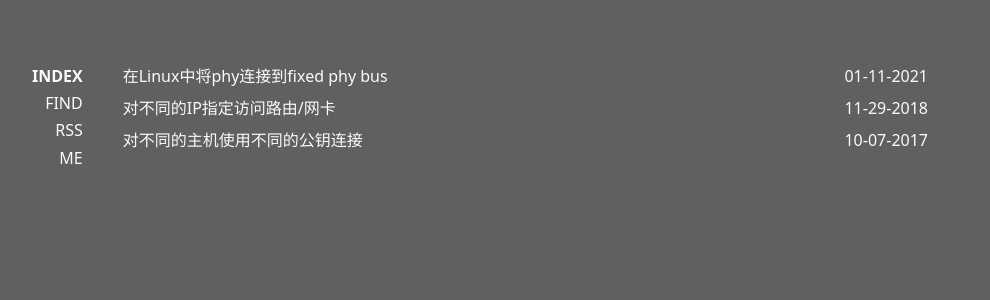
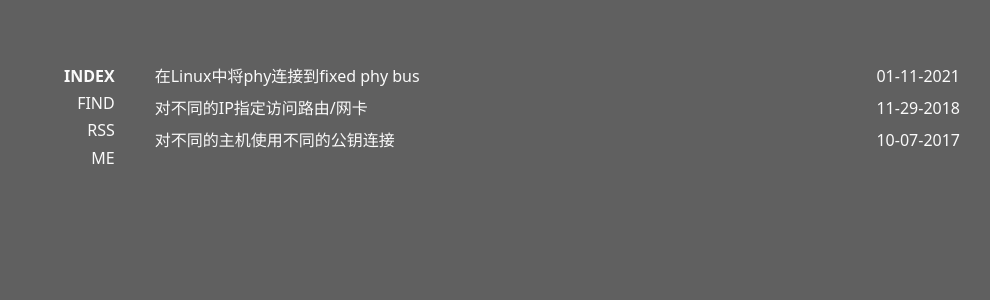
Before and after one commit to fixed-link/fixed-link.com, a Jekyll site: the page built from index.html, in a window 1280 px wide. Shown: the top 300 px of the page, without its empty margins (128-1118 px from the left). Built offline with Jekyll 4.4.1, drawn with Linux system fonts in a browser that asks for light colours.

Commit message:
update css

```diff
--- a/_sass/_main.scss
+++ b/_sass/_main.scss
@@ -182,7 +182,7 @@ main {
 	display:flex;
 	flex-wrap:wrap;
 	max-width:60rem;
-	margin:2rem 10%;
+	margin:2rem auto;
 	padding:1rem;
 }
 
```
